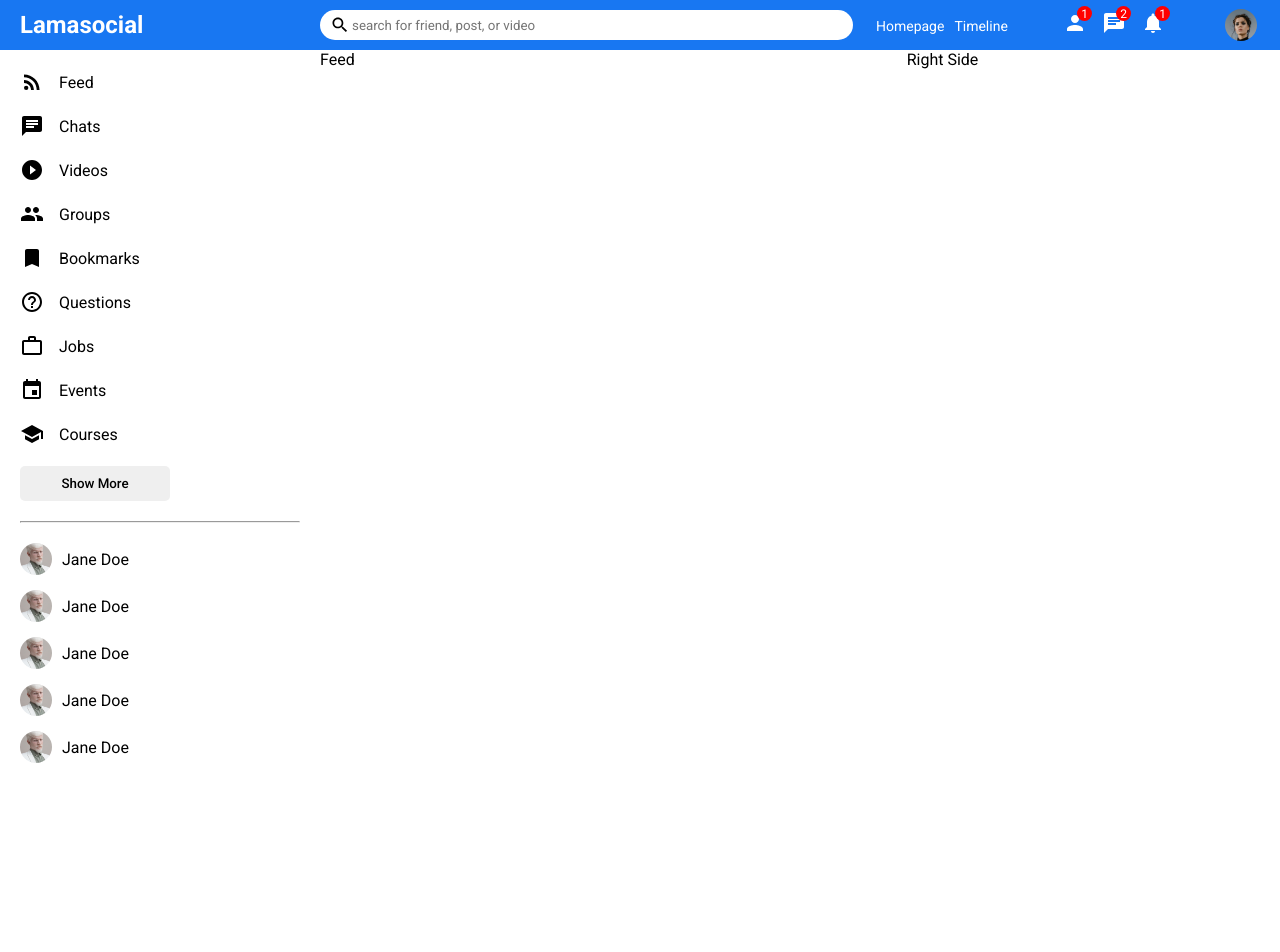
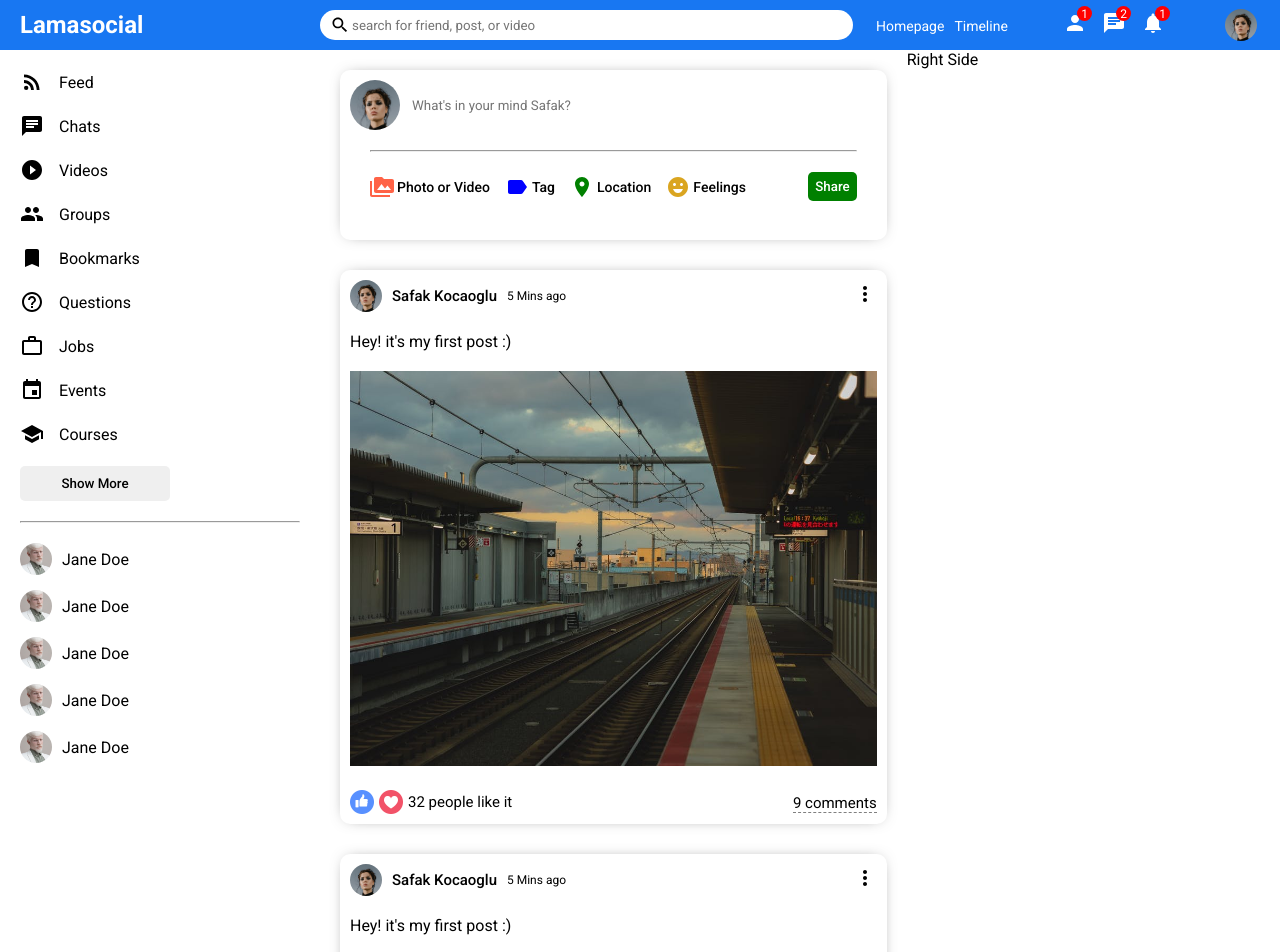
Before and after one commit to mmmohajer/social-media-app, a React (Create React App) app: page / in a window 1280 px wide. Shown: the top 952 px of the page. Before the commit the page ends 800 px from the top, so only its background shows below. Built offline with nearby package versions, Linux system fonts and the light colour scheme.

Commit message:
Feed hardcoded completed

```diff
--- a/src/components/feed/Feed.js
+++ b/src/components/feed/Feed.js
@@ -1,11 +1,18 @@
 import React from "react";
 
+import Post from "../post/Post";
+import Share from "../share/Share";
 import "./feed.css";
 
 const Feed = () => {
   return (
     <div className="feed">
-      <p>Feed</p>
+      <div className="feedWrapper">
+        <Share />
+        <Post />
+        <Post />
+        <Post />
+      </div>
     </div>
   );
 };
--- a/src/components/feed/feed.css
+++ b/src/components/feed/feed.css
@@ -1,3 +1,7 @@
 .feed {
   flex: 5.5;
 }
+
+.feedWrapper {
+  padding: 20px;
+}
--- /dev/null
+++ b/src/components/post/Post.js
@@ -0,0 +1,43 @@
+import React from "react";
+import { MoreVert } from "@material-ui/icons";
+
+import "./post.css";
+
+const Post = () => {
+  return (
+    <div className="post">
+      <div className="postWrapper">
+        <div className="postTop">
+          <div className="postTopLeft">
+            <img
+              src="/assets/person/1.jpeg"
+              alt="Post Profile Image"
+              className="postProfileImg"
+            />
+            <div className="postUsername">Safak Kocaoglu</div>
+            <div className="postDate">5 Mins ago</div>
+          </div>
+          <div className="postTopRight">
+            <MoreVert />
+          </div>
+        </div>
+        <div className="postCenter">
+          <span className="postText">Hey! it's my first post :)</span>
+          <img className="postImg" src="/assets/post/1.jpeg" alt="Post Image" />
+        </div>
+        <div className="postBottom">
+          <div className="postBottomLeft">
+            <img className="likeIcon" src="/assets/like.png" alt="Like" />
+            <img className="likeIcon" src="/assets/heart.png" alt="Heart" />
+            <span className="postLikeCounter">32 people like it</span>
+          </div>
+          <div className="postBottomRight">
+            <span className="postCommentText">9 comments</span>
+          </div>
+        </div>
+      </div>
+    </div>
+  );
+};
+
+export default Post;
--- /dev/null
+++ b/src/components/post/post.css
@@ -0,0 +1,78 @@
+.post {
+  width: 100%;
+  border-radius: 10px;
+  -webkit-box-shadow: 0px 0px 16px -8px rgba(0, 0, 0, 0.68);
+  box-shadow: 0px 0px 16px -8px rgba(0, 0, 0, 0.68);
+  margin: 30px 0;
+}
+
+.postWrapper {
+  padding: 10px;
+}
+
+.postTop {
+  display: flex;
+  align-items: center;
+  justify-content: space-between;
+}
+
+.postTopLeft {
+  display: flex;
+  align-items: center;
+}
+
+.postProfileImg {
+  width: 32px;
+  height: 32px;
+  border-radius: 50%;
+  object-fit: cover;
+}
+
+.postUsername {
+  font-size: 15px;
+  font-weight: 500;
+  margin: 0 10px;
+}
+
+.postDate {
+  font-size: 12px;
+}
+
+.postCenter {
+  margin: 20px 0;
+}
+
+.postImg {
+  margin-top: 20px;
+  width: 100%;
+  max-height: 500px;
+  object-fit: contain;
+}
+
+.postBottom {
+  display: flex;
+  align-items: center;
+  justify-content: space-between;
+}
+
+.postBottomLeft {
+  display: flex;
+  align-items: center;
+}
+
+.likeIcon {
+  width: 24px;
+  height: 24px;
+  margin-right: 5px;
+  cursor: pointer;
+}
+
+.postLikeCounter {
+  font-size: 15px;
+}
+
+.postCommentText {
+  cursor: pointer;
+  border-bottom: 1px dashed gray;
+  font-size: 15px;
+}
--- /dev/null
+++ b/src/components/share/Share.js
@@ -0,0 +1,51 @@
+import React from "react";
+import { PermMedia, Label, Room, EmojiEmotions } from "@material-ui/icons";
+
+import "./share.css";
+
+const Share = () => {
+  return (
+    <div className="share">
+      <div className="shareWrapper">
+        <div className="shareTop">
+          <img
+            src="/assets/person/1.jpeg"
+            alt="Profile Photo"
+            className="shareProfileImg"
+          />
+          <input
+            placeholder="What's in your mind Safak?"
+            className="shareInput"
+          />
+        </div>
+        <hr className="shareHr" />
+        <div className="shareBottom">
+          <div className="shareOptions">
+            <div className="shareOption">
+              <PermMedia htmlColor="tomato" className="shareIcon" />
+              <span className="shareOptionText">Photo or Video</span>
+            </div>
+
+            <div className="shareOption">
+              <Label htmlColor="blue" className="shareIcon" />
+              <span className="shareOptionText">Tag</span>
+            </div>
+
+            <div className="shareOption">
+              <Room htmlColor="green" className="shareIcon" />
+              <span className="shareOptionText">Location</span>
+            </div>
+
+            <div className="shareOption">
+              <EmojiEmotions htmlColor="goldenrod" className="shareIcon" />
+              <span className="shareOptionText">Feelings</span>
+            </div>
+          </div>
+          <button className="shareButton">Share</button>
+        </div>
+      </div>
+    </div>
+  );
+};
+
+export default Share;
--- /dev/null
+++ b/src/components/share/share.css
@@ -0,0 +1,76 @@
+.share {
+  width: 100%;
+  height: 170px;
+  border-radius: 10px;
+  -webkit-box-shadow: 0px 0px 16px -8px rgba(0, 0, 0, 0.68);
+  box-shadow: 0px 0px 16px -8px rgba(0, 0, 0, 0.68);
+}
+
+.shareWrapper {
+  padding: 10px;
+}
+
+.shareTop {
+  display: flex;
+  align-items: center;
+}
+
+.shareProfileImg {
+  width: 50px;
+  height: 50px;
+  border-radius: 50%;
+  object-fit: cover;
+  margin-right: 10px;
+}
+
+.shareInput {
+  border: none;
+  width: 80%;
+}
+
+.shareInput:focus {
+  outline: none;
+}
+
+.shareHr {
+  margin: 20px;
+}
+
+.shareBottom {
+  display: flex;
+  align-items: center;
+  justify-content: space-between;
+}
+
+.shareOptions {
+  display: flex;
+  margin-left: 20px;
+}
+
+.shareOption {
+  display: flex;
+  align-items: center;
+  margin-right: 15px;
+  cursor: pointer;
+}
+
+.shareIcon {
+  font-size: 18px;
+  margin-right: 3px;
+}
+
+.shareOptionText {
+  font-size: 14px;
+  font-weight: 500;
+}
+
+.shareButton {
+  border: none;
+  padding: 7px;
+  border-radius: 5px;
+  background-color: green;
+  font-weight: 500;
+  margin-right: 20px;
+  cursor: pointer;
+  color: white;
+}
```
